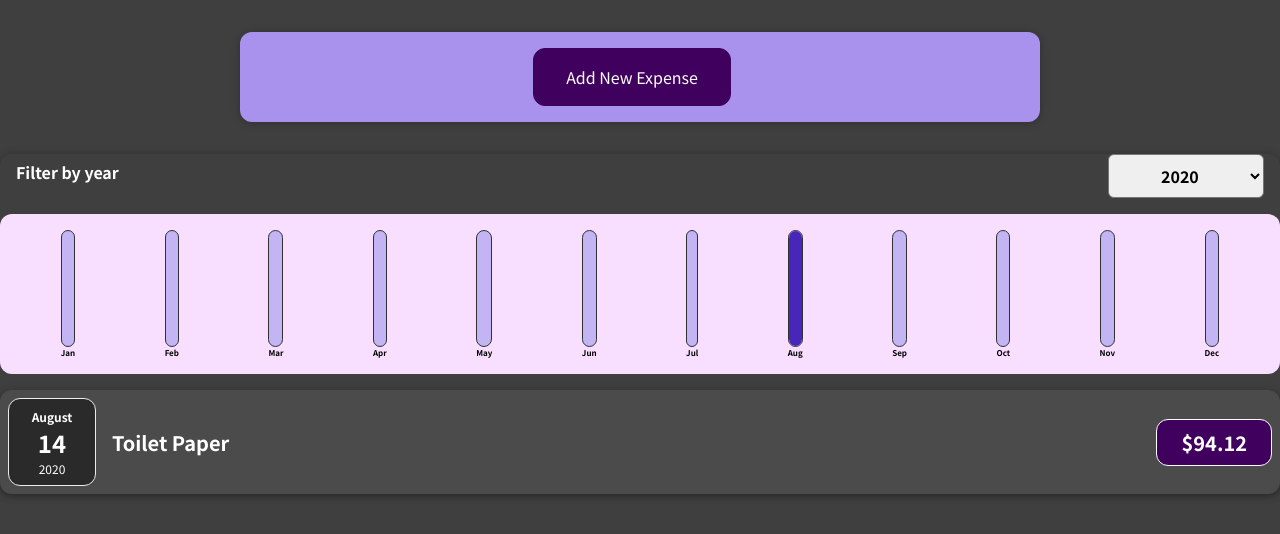
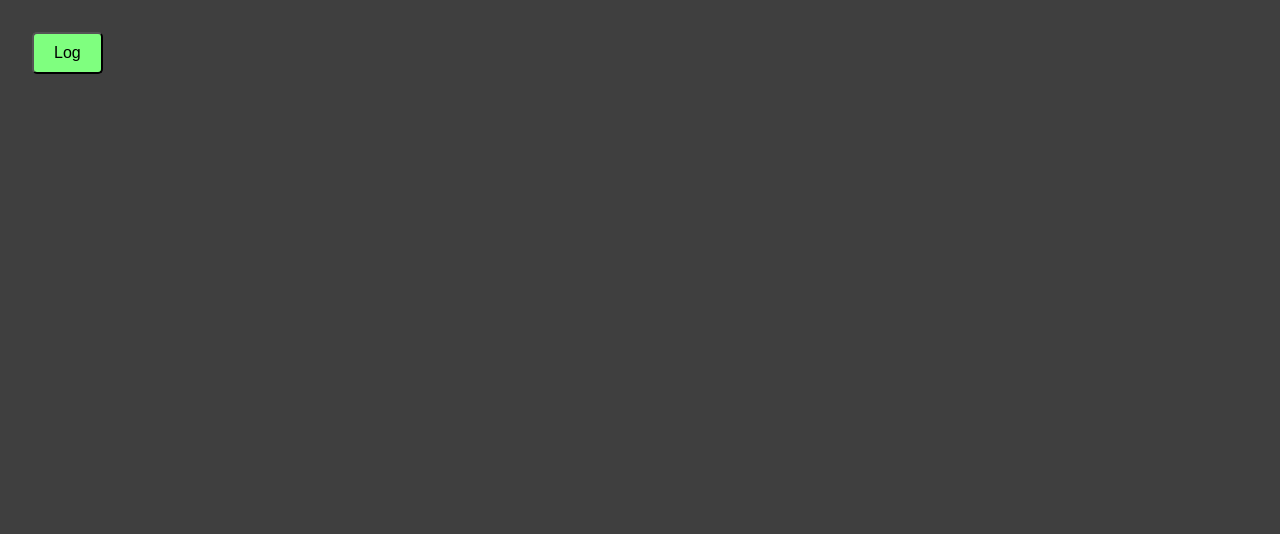
Before and after one commit to Ansh-Kumar/Budgeting, a React (Create React App) app: page / in a window 1280 px wide. Shown: the top 534 px of the page. Built offline with nearby package versions, Linux system fonts and the light colour scheme.

Commit message:
created a basic log button

```diff
--- a/src/App.js
+++ b/src/App.js
@@ -1,54 +1,58 @@
 import React, { useState, useEffect } from "react";
-import Expenses from "./components/Expenses/Expenses";
-import NewExpense from "./components/NewExpenses/NewExpense";
+// import Expenses from "./components/Expenses/Expenses";
+// import NewExpense from "./components/NewExpenses/NewExpense";
+import AddLog from "./components/Log/AddLog";
 
-// const DUMMY_EXPENSES = [];
+const DUMMY_EXPENSES = [];
 
-const DUMMY_EXPENSES = [
-	{
-		id: "e1",
-		title: "Toilet Paper",
-		amount: 94.12,
-		date: new Date(2020, 7, 14)
-	},
-	{
-		id: "e2",
-		title: "New TV",
-		amount: 799.49,
-		date: new Date(2021, 2, 12)
-	},
-	{
-		id: "e3",
-		title: "Car Insurance",
-		amount: 294.67,
-		date: new Date(2021, 2, 28)
-	},
-	{
-		id: "e4",
-		title: "New Desk (Wooden)",
-		amount: 450,
-		date: new Date(2021, 5, 12)
-	}
-];
+// const DUMMY_EXPENSES = [
+// 	{
+// 		id: "e1",
+// 		title: "Toilet Paper",
+// 		amount: 94.12,
+// 		date: new Date(2020, 7, 14)
+// 	},
+// 	{
+// 		id: "e2",
+// 		title: "New TV",
+// 		amount: 799.49,
+// 		date: new Date(2021, 2, 12)
+// 	},
+// 	{
+// 		id: "e3",
+// 		title: "Car Insurance",
+// 		amount: 294.67,
+// 		date: new Date(2021, 2, 28)
+// 	},
+// 	{
+// 		id: "e4",
+// 		title: "New Desk (Wooden)",
+// 		amount: 450,
+// 		date: new Date(2021, 5, 12)
+// 	}
+// ];
 
 function App() {
-	const [expenses, setExpenses] = useState(DUMMY_EXPENSES);
+	// const [expenses, setExpenses] = useState(DUMMY_EXPENSES);
 
 	useEffect(() => {
-		document.title = "Budget Software";
+		document.title = "Track Every Penny";
 	}, []);
 
-	function addExpenseHandler(expense) {
-		console.log(expense);
-		setExpenses((prevExpenses) => {
-			return [expense, ...prevExpenses];
-		});
-	}
+	// function addExpenseHandler(expense) {
+	// 	console.log(expense);
+	// 	setExpenses((prevExpenses) => {
+	// 		return [expense, ...prevExpenses];
+	// 	});
+	// }
 
 	return (
+		// <div>
+		// 	<NewExpense onAddExpense={addExpenseHandler} />
+		// 	<Expenses items={expenses} />
+		// </div>
 		<div>
-			<NewExpense onAddExpense={addExpenseHandler} />
-			<Expenses items={expenses} />
+			<AddLog />
 		</div>
 	);
 }
--- /dev/null
+++ b/src/components/Log/AddLog.css
@@ -0,0 +1,24 @@
+/* Style for the button */
+.button {
+	display: inline-block;
+	padding: 10px 20px;
+	background-color: #7fff7f; /* Light neon green */
+	color: #000; /* Black text color */
+	text-align: center;
+	text-decoration: none;
+	font-size: 16px;
+	border-radius: 5px;
+}
+
+/* Center the button relative to its container */
+.container {
+	margin: 2rem;
+	position: relative;
+}
+
+.button-wrapper {
+	position: absolute;
+	top: 50%;
+	left: 50%;
+	transform: translate(-50%, -50%);
+}
--- /dev/null
+++ b/src/components/Log/AddLog.js
@@ -0,0 +1,13 @@
+// Button to be able to add data
+import React from "react";
+import "./AddLog.css";
+
+function AddLog() {
+	return (
+		<div className="container">
+			<button className="button">Log</button>
+		</div>
+	);
+}
+
+export default AddLog;
```
